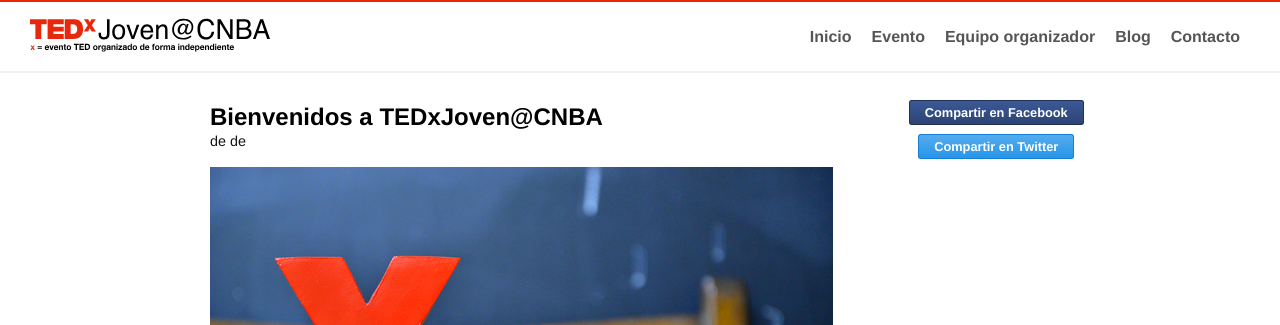
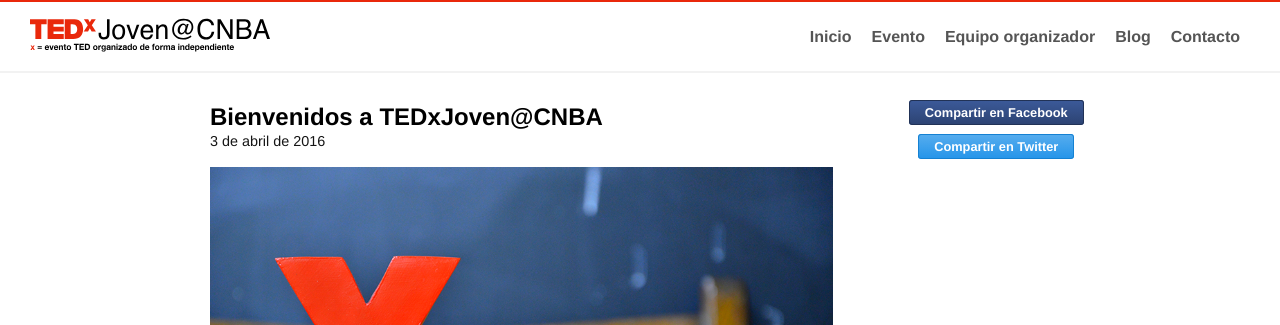
Before and after one commit to TEDxCNBA/pagina, a Jekyll site: the page built from _posts/2016-04-03-bienvenidos-a-tedxjovencnba.markdown, in a window 1280 px wide. Shown: the top 325 px of the page. Built offline with Jekyll 4.4.1, drawn with Linux system fonts in a browser that asks for light colours.

Commit message:
Cambié "post" por "page" en fecha de post

```diff
--- a/_layouts/post.html
+++ b/_layouts/post.html
@@ -8,8 +8,8 @@
 
 			  <header class="post-header">
 			    <h1 class="post-title" itemprop="name headline">{{ page.title }}</h1>
-			    <p class="post-meta"><time datetime="{{ page.date | date_to_xmlschema }}" itemprop="datePublished">{{  post.date | date: '%-d' }} de
-											{% assign m = post.date | date: '%-m' %}
+			    <p class="post-meta"><time datetime="{{ page.date | date_to_xmlschema }}" itemprop="datePublished">{{  page.date | date: '%-d' }} de
+											{% assign m = page.date | date: '%-m' %}
 											{% case m %}
 												{% when '1' %}enero
 												{% when '2' %}febrero
@@ -25,7 +25,7 @@
 												{% when '12' %}diciembre
 											{% endcase %}
 										de
-										{{  post.date | date: '%Y' }}</time>{% if page.author %} • <span itemprop="author" itemscope itemtype="http://schema.org/Person"><span itemprop="name">{{ page.author }}</span></span>{% endif %}</p>
+										{{  page.date | date: '%Y' }}</time>{% if page.author %} • <span itemprop="author" itemscope itemtype="http://schema.org/Person"><span itemprop="name">{{ page.author }}</span></span>{% endif %}</p>
 			  </header>
 
 			  <div class="post-content" itemprop="articleBody">
```
